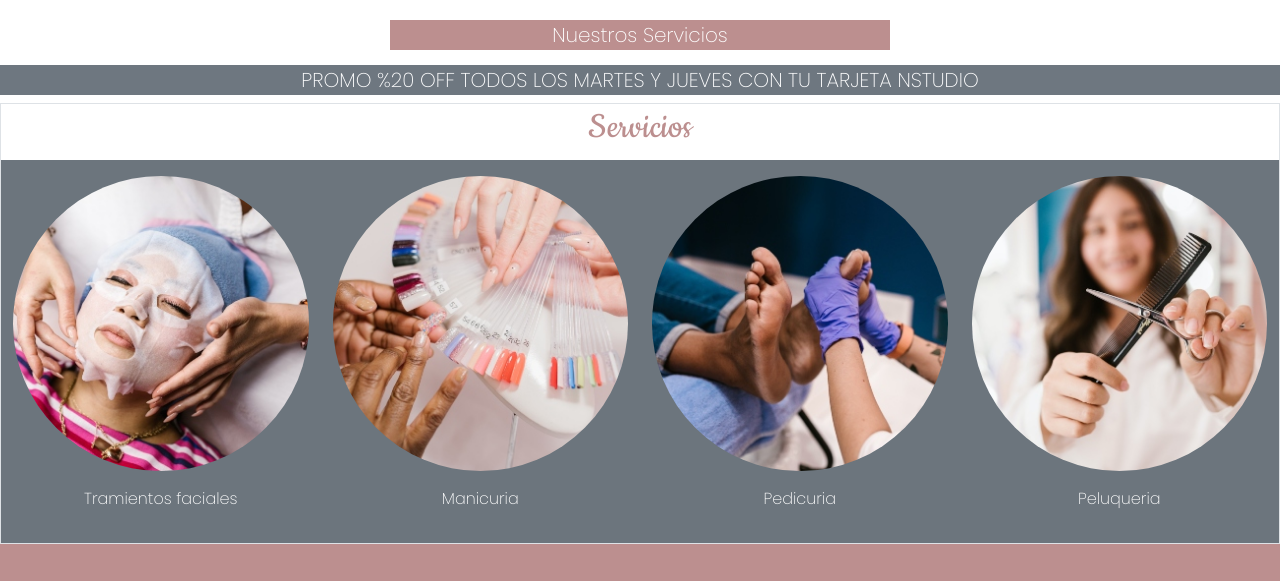
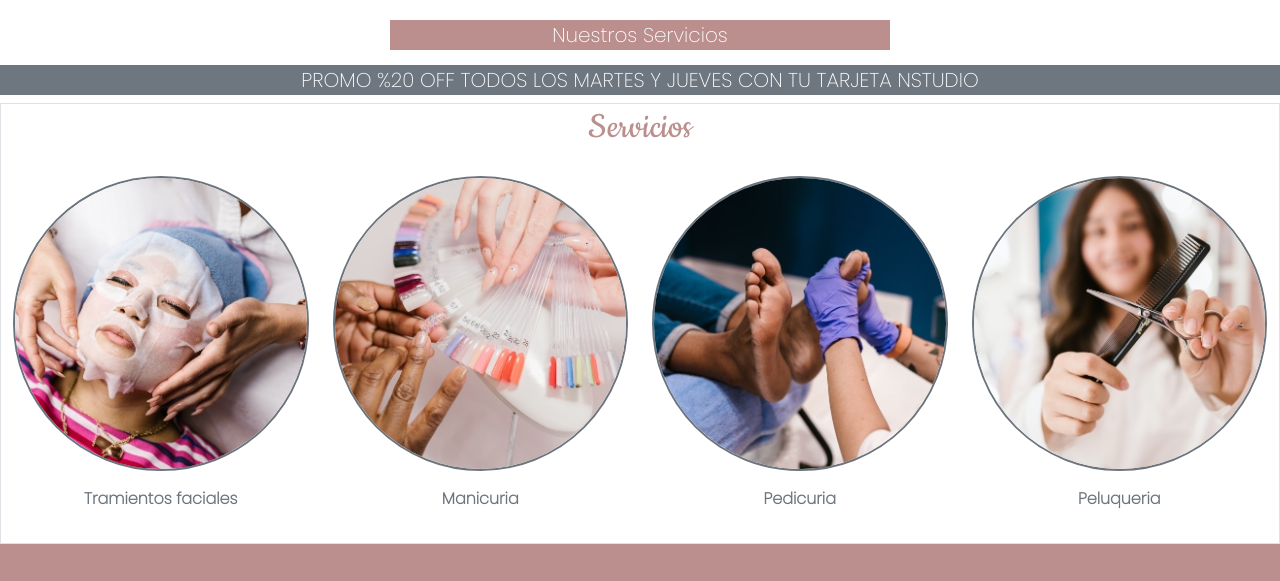
Before and after one commit to camila3970/Repositorio-proyecto, a plain HTML site: page index.html in a window 1280 px wide. Shown: the part 715-1296 px from the top of the page. Drawn offline with nearby package versions, Linux system fonts and the light colour scheme.

Commit message:
Bordes y text index servicios

```diff
--- a/index.html
+++ b/index.html
@@ -67,22 +67,22 @@
     </section>
     <div class="container-fluid border">
         <h3 class="servicios text-center">Servicios</h3>
-        <div class="row d-flex justify-content-around bg-secondary py-3">
+        <div class="row d-flex justify-content-around py-3">
             <div class="col-3">
-                <img src="public/facial.jpg" class="rounded-circle" alt="Tramientos faciales" />
-                <p class="text-center text-white pt-3">Tramientos faciales</p>
+                <img src="public/facial.jpg" class="rounded-circle border border-secondary border-2" alt="Tramientos faciales" />
+                <p class="text-center fw-bold pt-3 text-secondary">Tramientos faciales</p>
             </div>
             <div class="col-3">
-                <img src="public/manicuria.jpg" class="rounded-circle" alt="Manicuria" />
-                <p class="text-center text-white pt-3">Manicuria</p>
+                <img src="public/manicuria.jpg" class="rounded-circle border border-secondary border-2" alt="Manicuria" />
+                <p class="text-center fw-bold pt-3 text-secondary">Manicuria</p>
             </div>
             <div class="col-3">
-                <img src="public/pedicuria.jpg" class="rounded-circle" alt="Pedicuria" />
-                <p class="text-center text-white pt-3">Pedicuria</p>
+                <img src="public/pedicuria.jpg" class="rounded-circle border border-secondary border-2" alt="Pedicuria" />
+                <p class="text-center fw-bold pt-3 text-secondary">Pedicuria</p>
             </div>
             <div class="col-3">
-                <img src="public/peluqueria.jpg " class="rounded-circle" alt="Peluqueria" />
-                <p class="text-center text-white pt-3">Peluqueria</p>
+                <img src="public/peluqueria.jpg " class="rounded-circle border border-secondary border-2" alt="Peluqueria" />
+                <p class="text-center fw-bold pt-3 text-secondary">Peluqueria</p>
             </div>
     </div>
     </section>
```
